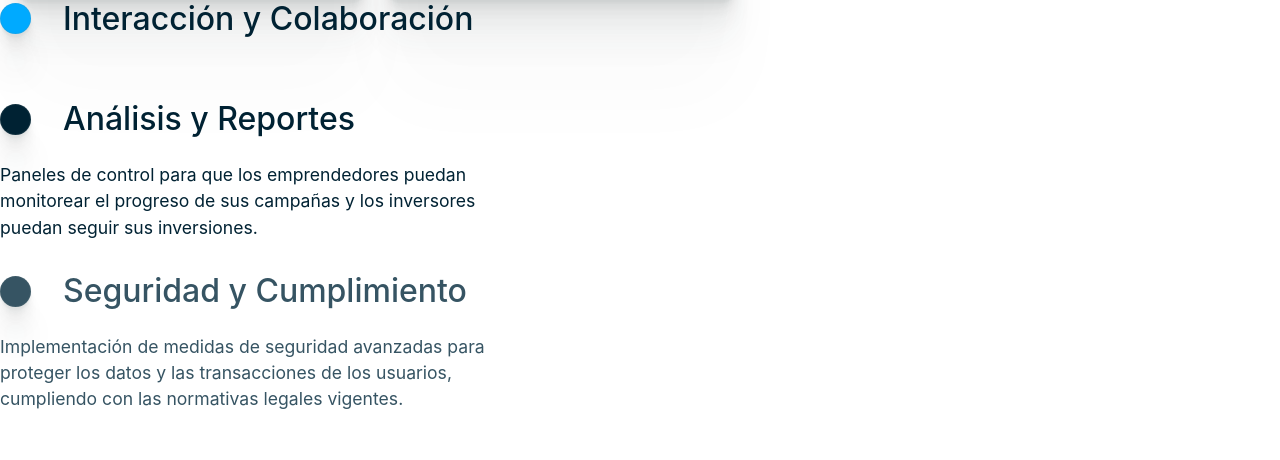
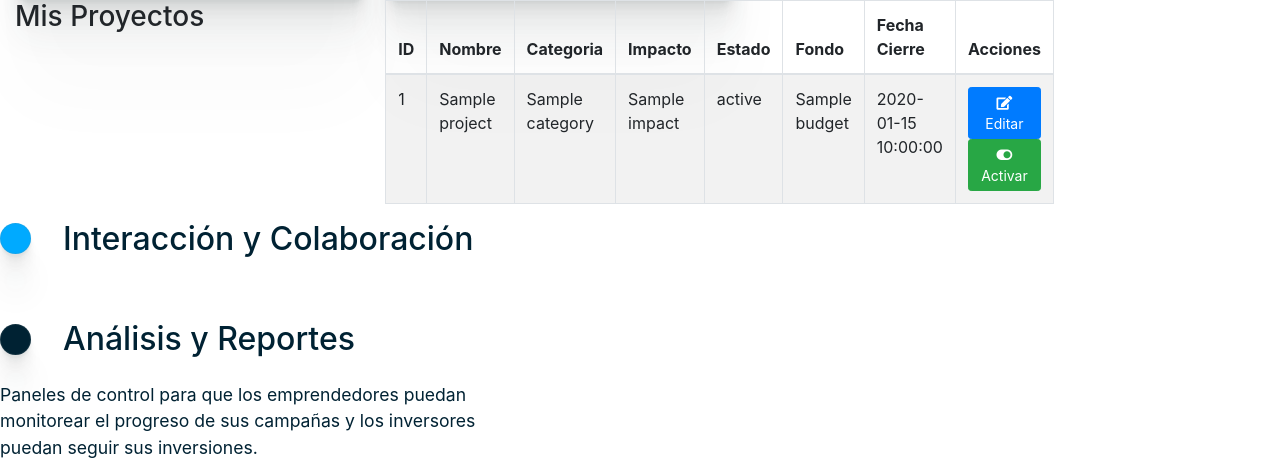
Before and after one commit to Martolox/PS_Crowdfunding, a CodeIgniter 4 app: the page made by app/Views/home/index.php in a window 1280 px wide. Shown: the part 2077-2537 px from the top of the page. Run offline with PHP 8.4 and a stand-in for CodeIgniter, Linux system fonts and the light colour scheme; the template is opened without the code that fills it: most values are stand-ins (such as "Sample title", 1, 10 or a date in 2020); some libraries are stand-ins or nearby versions.

Commit message:
se agrega el listar mis proyectos
se agrega la tabla de mis proyectos al index

```diff
--- a/app/Config/App.php
+++ b/app/Config/App.php
@@ -16,7 +16,7 @@ class App extends BaseConfig
      *
      * E.g., http://example.com/
      */
-    public string $baseURL = 'http://localhost/crowdfunding/public/';
+    public string $baseURL = 'http://localhost/PS_Crowdfunding/public/';
 
     /**
      * Allowed Hostnames in the Site URL other than the hostname in the baseURL.
--- a/app/Config/Routes.php
+++ b/app/Config/Routes.php
@@ -13,6 +13,7 @@ $routes->get('/test', 'UsersController::test');
 
 $routes->get('/projects', 'ProjectsController::index');
 $routes->get('/projects/index', 'ProjectsController::index');
+$routes->post('ProjectsController/save_project', 'ProjectsController::save_project');
 
 
 $routes->get('/users', 'UsersController::list');
--- a/app/Views/home/index.php
+++ b/app/Views/home/index.php
@@ -115,7 +115,61 @@
             <img class="rad-shadow" src="https://picsum.photos/350/200?random=3" alt="Imagen 3">
             <img class="rad-shadow" src="https://picsum.photos/350/200?random=4" alt="Imagen 4">
         </div>
+
+
+
+
     </section>
+
+
+<div class="container">
+    <h3>Mis Proyectos</h3>
+    <table class="table table-striped table-bordered">
+        <thead>
+            <tr>
+                <th>ID</th>
+                <th>Nombre</th>
+                <th>Categoria</th>
+				<th>Impacto</th>
+				<th>Estado</th>
+				<th>Fondo</th>
+				<th>Fecha Cierre</th>
+                <th>Acciones</th>
+            </tr>
+        </thead>
+        <tbody>
+            <?php foreach ($projects as $project): ?>
+                <tr>
+                    <td><?= $project['id_projects'] ?></td>
+                    <td><?= $project['name'] ?></td>
+					<td><?= $project['category'] ?></td>
+                    <td><?= $project['impact'] ?></td>
+                    <td><?= $project['status'] ?></td>
+					<td><?= $project['budget'] ?></td>
+					<td><?= $project['end_date'] ?></td>
+                    <td>
+                        <!-- Botón de edición -->
+                        <a href="<?= base_url('projects/edit/' . $project['id_projects']) ?>" class="btn btn-primary btn-sm">
+                            <i class="fas fa-edit"></i> Editar
+                        </a>
+
+                        <!-- Botón de cambio de estado -->
+                        <?php if ($project['status'] == 'activo'): ?>
+                            <a href="<?= base_url('projects/changeStatus/' . $project['id_projects'] . '/inactivo') ?>" class="btn btn-warning btn-sm">
+                                <i class="fas fa-toggle-off"></i> Desactivar
+                            </a>
+                        <?php else: ?>
+                            <a href="<?= base_url('projects/changeStatus/' . $project['id_projects'] . '/activo') ?>" class="btn btn-success btn-sm">
+                                <i class="fas fa-toggle-on"></i> Activar
+                            </a>
+                        <?php endif; ?>
+                    </td>
+                </tr>
+            <?php endforeach; ?>
+        </tbody>
+    </table>
+</div>
+
 
     <section>
         <div class="text">
@@ -148,7 +202,7 @@
 <div class="modal fade" id="projectModal" tabindex="-1" role="dialog" aria-labelledby="projectModalLabel" aria-hidden="true">
     <div class="modal-dialog modal-dialog-centered" role="document">
         <div class="modal-content">
-            <form action="<?= base_url('ProjectController/save_project') ?>" method="post">
+            <form action="<?= base_url('ProjectsController/save_project') ?>" method="post">
                 <div class="modal-header">
                     <h5 class="modal-title" id="projectModalLabel">Proyecto</h5>
                     <button type="button" class="close" data-dismiss="modal" aria-label="Close">
@@ -156,7 +210,7 @@
                     </button>
                 </div>
 				<div class="modal-body">
-   					 <input type="hidden" name="project_id" value="<?= isset($project) ? $project->id : '' ?>">
+   					 <input type="hidden" name="project_id" value="<?= isset($projecto) ? $projecto->id_projects : '' ?>">
 
 						<table class="table table-bordered">
 							<tbody>
@@ -164,7 +218,7 @@
 								<tr>
 									<td><label for="name">Nombre</label></td>
 									<td>
-										<input type="text" class="form-control" id="name" name="name" required value="<?= isset($project) ? $project->name : '' ?>">
+										<input type="text" class="form-control" id="name" name="name" required value="<?= isset($projecto) ? $projecto->name : '' ?>">
 									</td>
 								</tr>
 
@@ -172,7 +226,13 @@
 								<tr>
 									<td><label for="category">Categoría</label></td>
 									<td>
-										<input type="text" class="form-control" id="category" name="category" required value="<?= isset($project) ? $project->category : '' ?>">
+										<select class="form-control" id="category" name="category">
+											<option value="TECNOLOGIA" <?= isset($projecto) && $projecto->category == 'TECNOLOGIA' ? 'selected' : '' ?>>Tecnolog&iacute;a</option>
+											<option value="PETROLEO" <?= isset($projecto) && $projecto->category == 'PETROLEO' ? 'selected' : '' ?>>Petr&oacute;leo</option>
+											<option value="INMOBILIARIO" <?= isset($projecto) && $projecto->category == 'INMOBILIADIO' ? 'selected' : '' ?>>Inmobiliario</option>
+											<option value="OTROS" <?= isset($projecto) && $projecto->category == 'OTROS' ? 'selected' : '' ?>>Otros</option>
+										</select>
+
 									</td>
 								</tr>
 
@@ -180,7 +240,12 @@
 								<tr>
 									<td><label for="impact">Impacto</label></td>
 									<td>
-										<input type="text" class="form-control" id="impact" name="impact" required value="<?= isset($project) ? $project->impact : '' ?>">
+										<select class="form-control" id="category" name="category">
+											<option value="ALTO" <?= isset($projecto) && $projecto->category == 'ALTO' ? 'selected' : '' ?>>Alto</option>
+											<option value="MEDIO" <?= isset($projecto) && $projecto->category == 'MEDIO' ? 'selected' : '' ?>>Medio</option>
+											<option value="BAJO" <?= isset($projecto) && $projecto->category == 'BAJO' ? 'selected' : '' ?>>Bajo</option>
+
+										</select>
 									</td>
 								</tr>
 
@@ -188,7 +253,7 @@
 								<tr>
 									<td><label for="budget">Presupuesto</label></td>
 									<td>
-										<input type="number" class="form-control" id="budget" name="budget" required value="<?= isset($project) ? $project->budget : '' ?>">
+										<input type="number" class="form-control" id="budget" name="budget" required value="<?= isset($projecto) ? $projecto->budget : '' ?>">
 									</td>
 								</tr>
 
@@ -197,8 +262,10 @@
 									<td><label for="status">Estado</label></td>
 									<td>
 										<select class="form-control" id="status" name="status">
-											<option value="activo" <?= isset($project) && $project->status == 'activo' ? 'selected' : '' ?>>Activo</option>
-											<option value="inactivo" <?= isset($project) && $project->status == 'inactivo' ? 'selected' : '' ?>>Inactivo</option>
+											<option value="CARGA" <?= isset($projecto) && $projecto->status == 'CARGA' ? 'selected' : '' ?>>Carga</option>
+											<option value="ACTIVO" <?= isset($projecto) && $projecto->status == 'ACTIVO' ? 'selected' : '' ?>>Activo</option>
+											<option value="CANCELADO" <?= isset($projecto) && $projecto->status == 'CANCELADO' ? 'selected' : '' ?>>Cancelado</option>
+											<option value="FINALIZADO" <?= isset($projecto) && $projecto->status == 'FINALIZADO' ? 'selected' : '' ?>>Finalizado</option>
 										</select>
 									</td>
 								</tr>
@@ -207,7 +274,7 @@
 								<tr>
 									<td><label for="end_date">Fecha de Fin</label></td>
 									<td>
-										<input type="date" class="form-control" id="end_date" name="end_date" required value="<?= isset($project) ? $project->end_date : '' ?>">
+										<input type="date" class="form-control" id="end_date" name="end_date" required value="<?= isset($projecto) ? $projecto->end_date : '' ?>">
 									</td>
 								</tr>
 
@@ -215,7 +282,7 @@
 								<tr>
 									<td><label for="reward_plan">Plan de Recompensas</label></td>
 									<td>
-										<textarea class="form-control" id="reward_plan" name="reward_plan" rows="3"><?= isset($project) ? $project->reward_plan : '' ?></textarea>
+										<textarea class="form-control" id="reward_plan" name="reward_plan" rows="3"><?= isset($projecto) ? $projecto->reward_plan : '' ?></textarea>
 									</td>
 								</tr>
 							</tbody>
```
Also changed, not shown: app/Controllers/HomeController.php (+15 -1 lines), app/Controllers/ProjectsController.php (+46 -10 lines), app/Models/ProjectsModel.php (+11 -2 lines).
